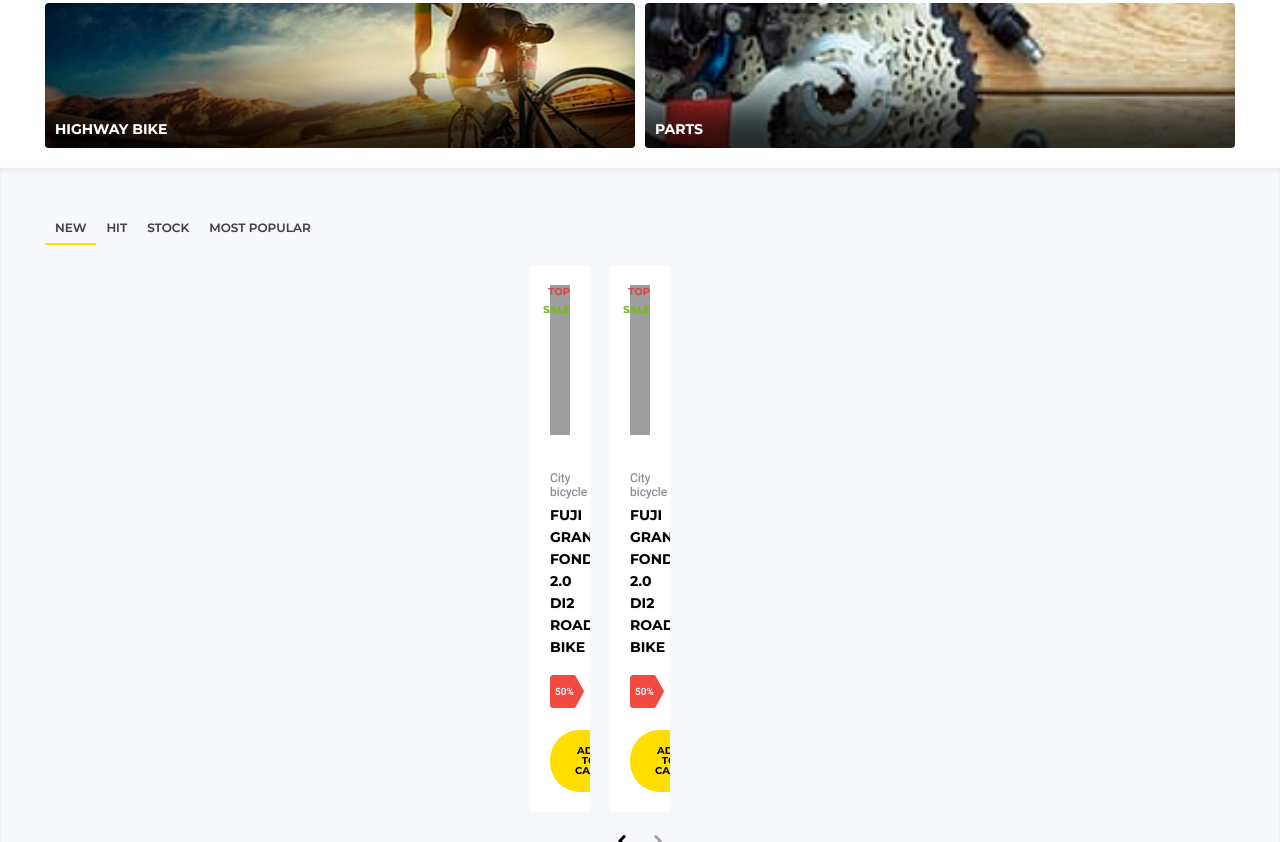
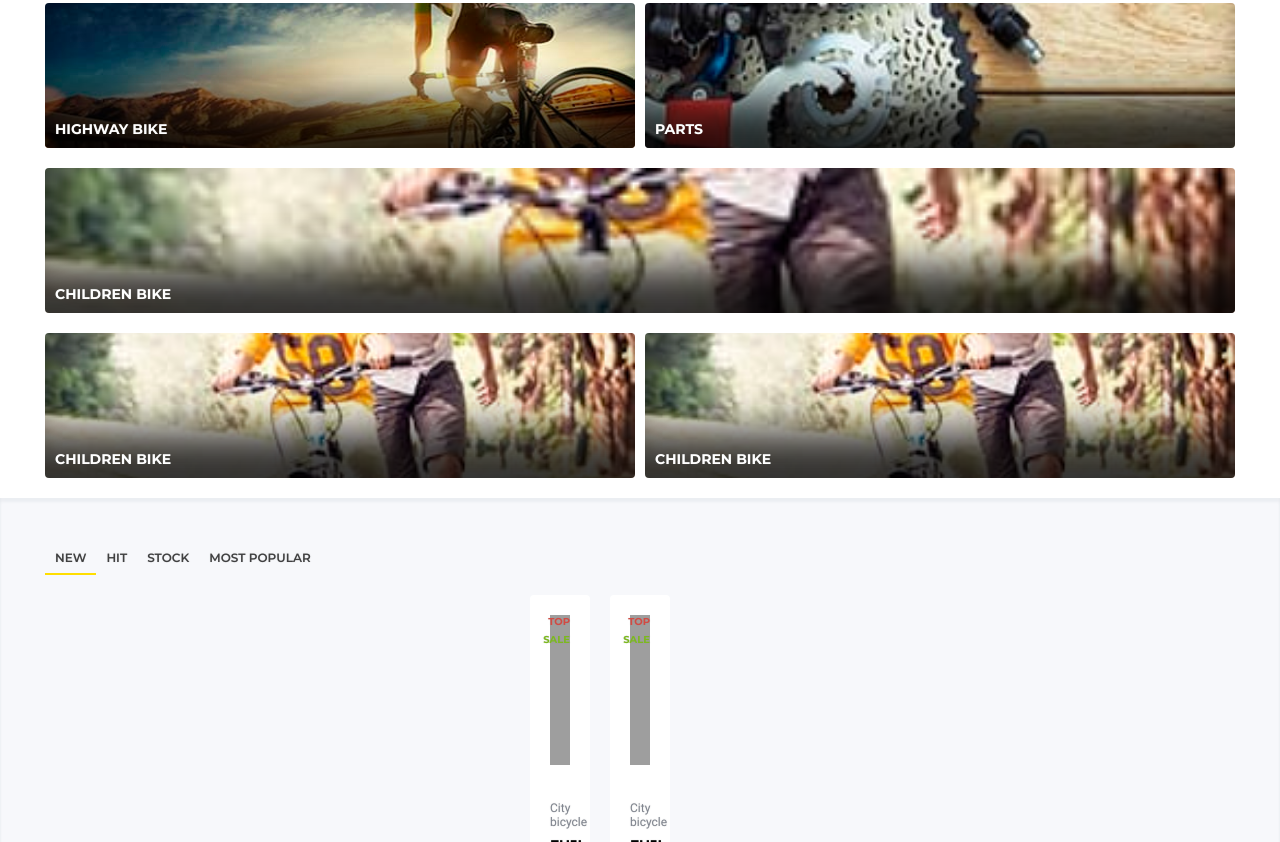
Before and after one commit to Zabegailo1990/shop, a website: page app/index.html in a window 1280 px wide. Shown: the part 1570-2412 px from the top of the page. Drawn offline with nearby package versions, Linux system fonts and the light colour scheme; grey boxes are pictures that could not be loaded.

Commit message:
modifed block cetegories

```diff
--- a/app/index.html
+++ b/app/index.html
@@ -271,6 +271,27 @@
                         <span class="shadow shadow--size--s"></span>
                         <h1 class="title text--color--white categories__title">
                             <a class="link" href="#">parts</a>
+                        </h1>
+                    </div>
+                    <div class="categories__item box">
+                        <img class="img" src="./img/images/categorie_children.jpg" alt="">
+                        <span class="shadow shadow--size--s"></span>
+                        <h1 class="title text--color--white categories__title">
+                            <a class="link" href="#">children bike</a>
+                        </h1>
+                    </div>
+                    <div class="categories__item box">
+                        <img class="img" src="./img/images/categorie_children.jpg" alt="">
+                        <span class="shadow shadow--size--s"></span>
+                        <h1 class="title text--color--white categories__title">
+                            <a class="link" href="#">children bike</a>
+                        </h1>
+                    </div>
+                    <div class="categories__item box">
+                        <img class="img" src="./img/images/categorie_children.jpg" alt="">
+                        <span class="shadow shadow--size--s"></span>
+                        <h1 class="title text--color--white categories__title">
+                            <a class="link" href="#">children bike</a>
                         </h1>
                     </div>
                 </div>
--- a/src/blocks/categories/categories.scss
+++ b/src/blocks/categories/categories.scss
@@ -1,26 +1,19 @@
 .categories{
 
     &__inner{
-        display: grid;
-        grid-template-columns: repeat(2, 1fr);
-        grid-template-rows: repeat(4, 145px);
+        display: flex;
+        flex-wrap: wrap;
         gap: 20px 10px;
-        grid-template-areas:
-        "one one"
-        "two three"
-        "four four"
-        "five six";
-
-        :nth-child(1) { grid-area: one; }
-        :nth-child(2) { grid-area: two; }
-        :nth-child(3) { grid-area: three; }
-        :nth-child(4) { grid-area: four; }
-        :nth-child(5) { grid-area: five; }
-        :nth-child(6) { grid-area: six; }
     }
 
     &__item{
         position: relative;
+        flex: 1 0 145px;
+        height: 145px;
+
+        &:nth-child(3n+1){
+            flex-basis: 100%;
+        }
     }
 
     &__title{
```
Also changed, not shown: app/css/main.min.css.
